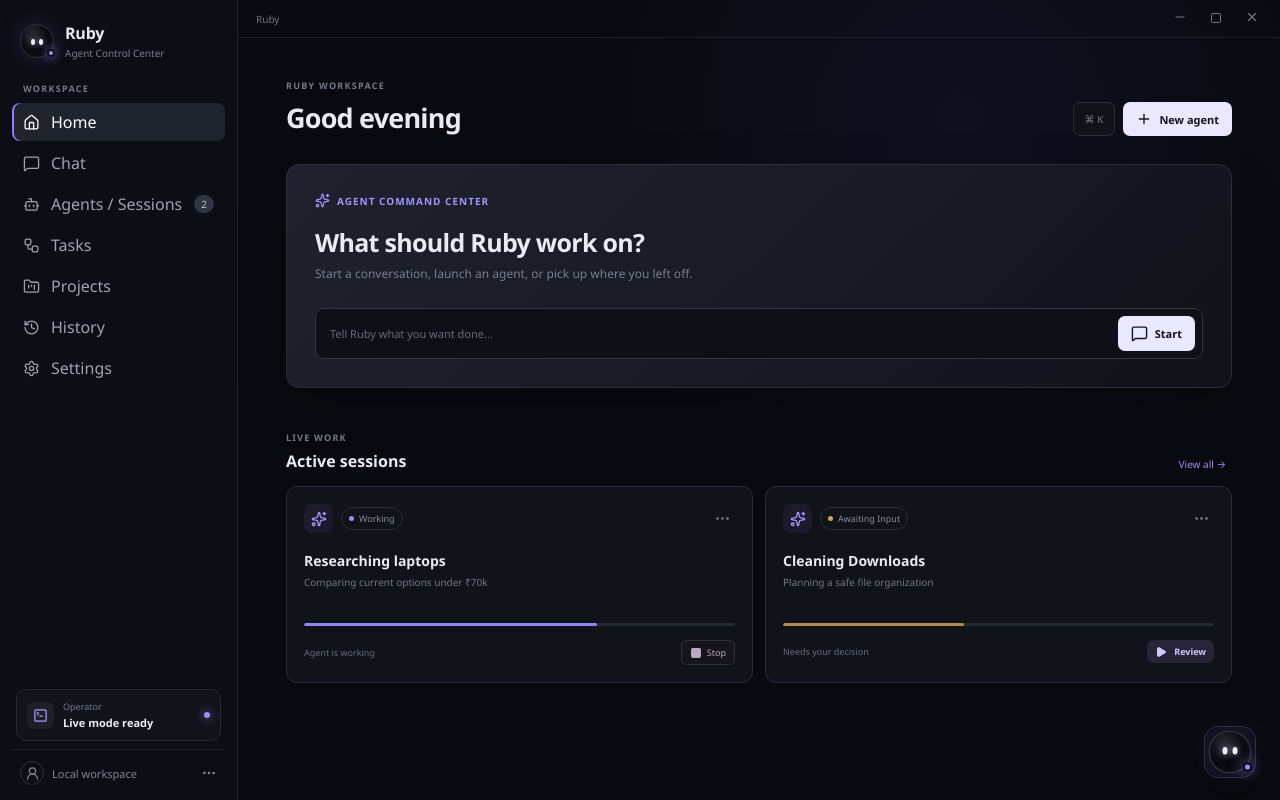
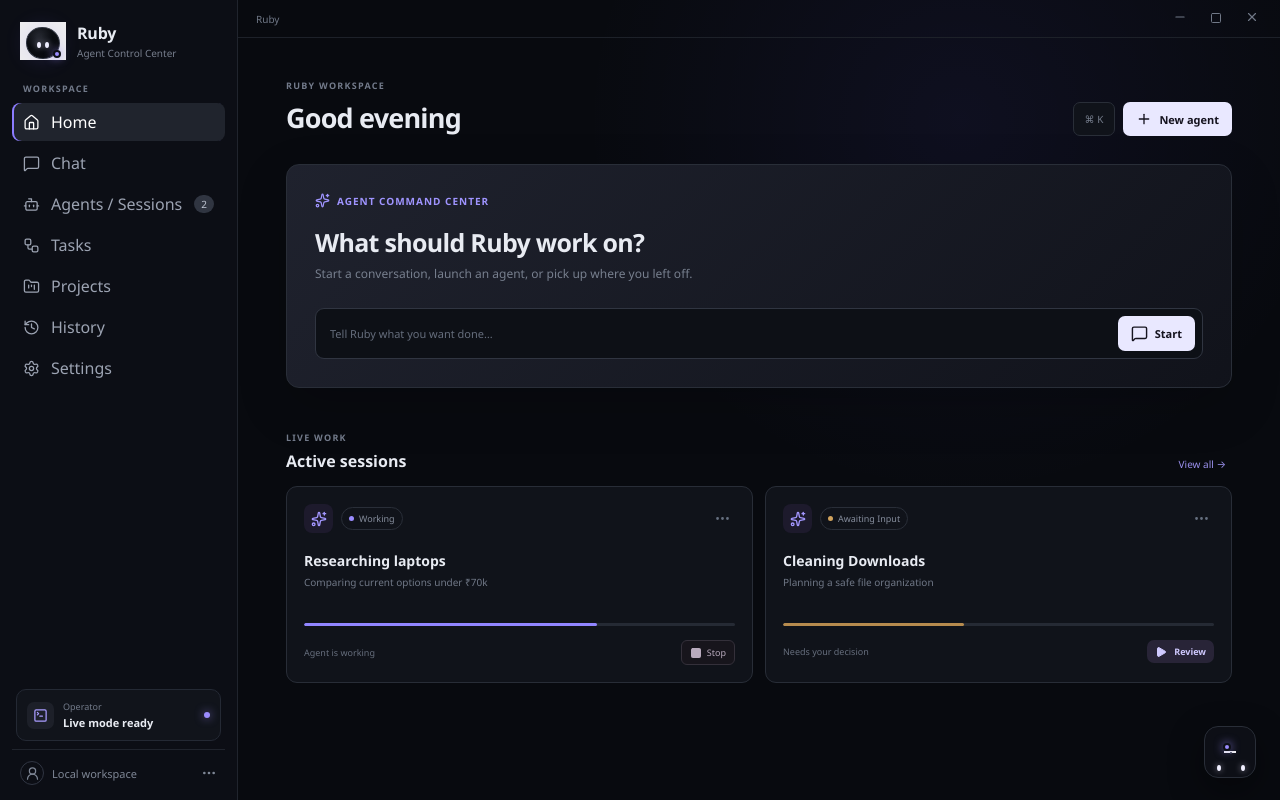
Before and after one commit to Syed-Haseeb97/ai_agent, a React (Vite) app in the folder desktop_app/: page / in a window 1280 px wide. Built offline with nearby package versions, Linux system fonts and the light colour scheme.

Commit message:
feat: make Ruby orb a clickable desktop toggle

```diff
--- a/desktop_app/src/components/RubyOrb.jsx
+++ b/desktop_app/src/components/RubyOrb.jsx
@@ -1,8 +1,16 @@
-export function RubyOrb({ label = 'Ruby status: working' }) {
+export function RubyOrb({ label = 'Ruby status: working', onClick }) {
   return (
-    <div className="ruby-orb-wrap" aria-label={label}>
-      <div className="ruby-orb"><span className="ruby-eye left" /><span className="ruby-eye right" /></div>
-      <span className="ruby-status-dot" />
-    </div>
+    <button
+      type="button"
+      className="ruby-trigger"
+      aria-label={label}
+      title={label}
+      onClick={onClick}
+    >
+      <span className="ruby-orb-wrap" aria-hidden="true">
+        <span className="ruby-orb"><span className="ruby-eye left" /><span className="ruby-eye right" /></span>
+        <span className="ruby-status-dot" />
+      </span>
+    </button>
   );
 }
```
